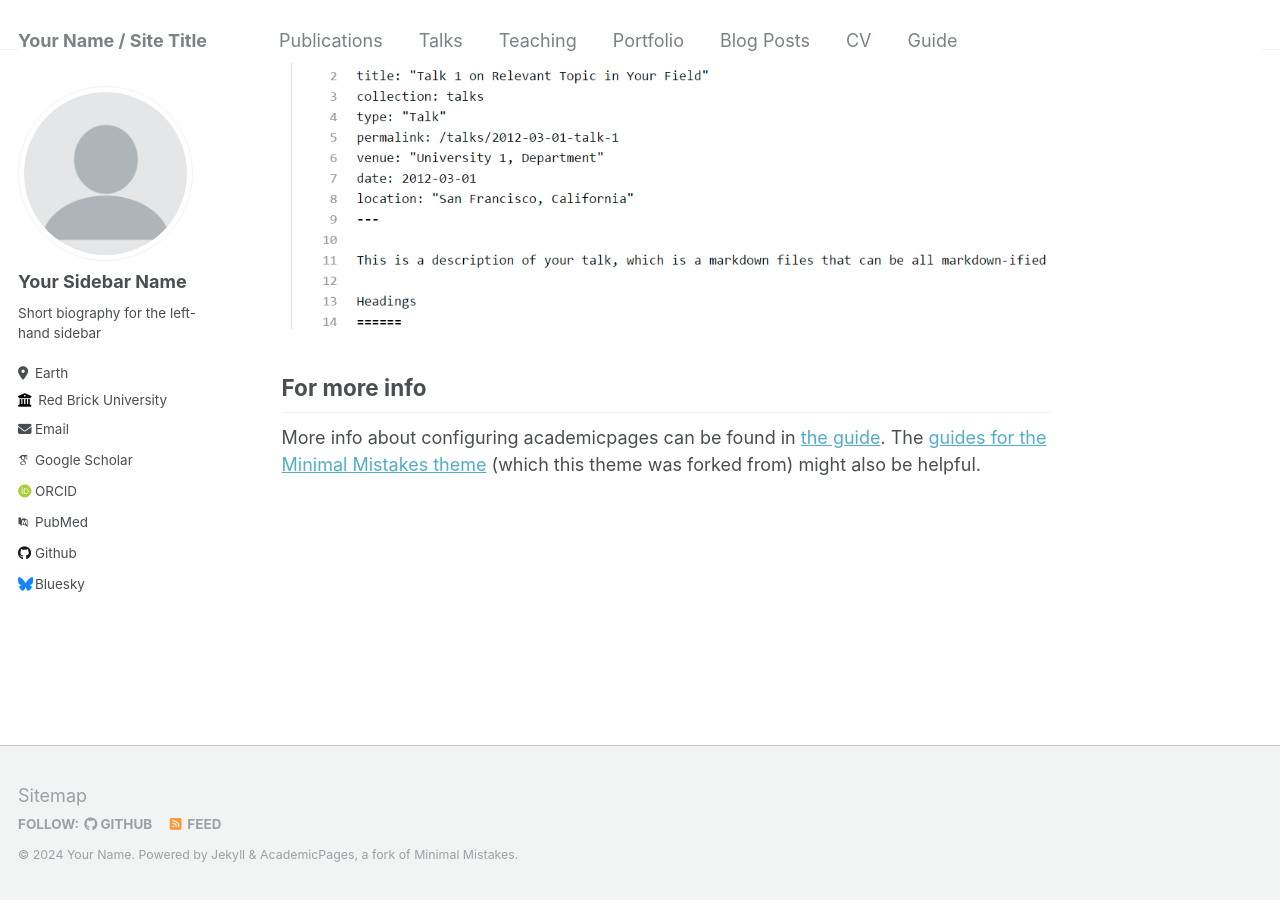
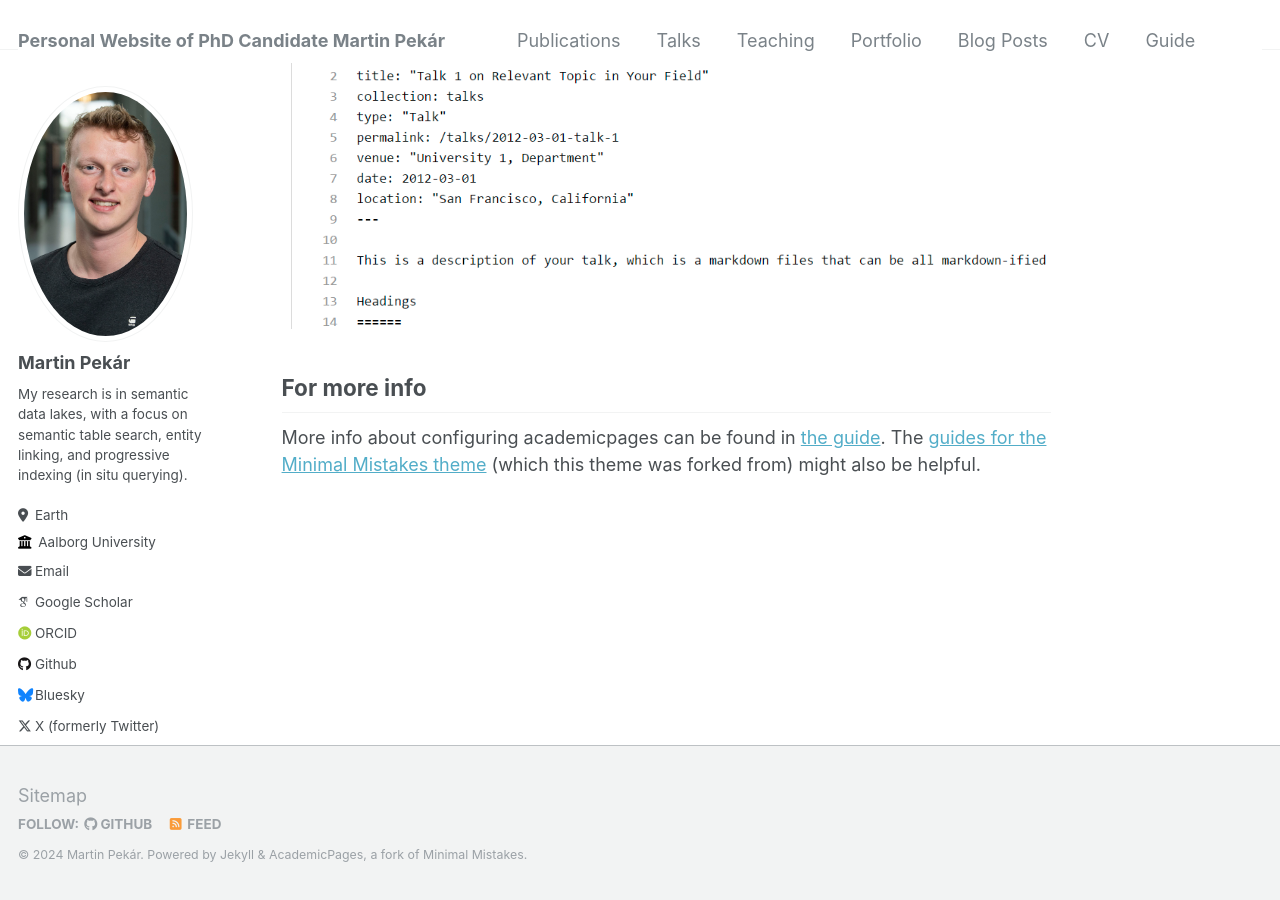
Before and after one commit to MrPekar98/mrpekar98.github.io, a Jekyll site: the page built from _pages/about.md, in a window 1280 px wide and 900 px high, scrolled down 2640 px. Built offline with Jekyll 4.4.1, drawn with Linux system fonts in a browser that asks for light colours; some web fonts are replaced.

Commit message:
Added my information

```diff
--- a/_config.yml
+++ b/_config.yml
@@ -8,10 +8,10 @@
 
 # Basic Site Settings
 locale                   : "en-US"
-title                    : "Your Name / Site Title"
+title                    : "Personal Website of PhD Candidate Martin Pekár"
 title_separator          : "-"
-name                     : &name "Your Name"
-description              : &description "personal description"
+name                     : &name "Martin Pekár"
+description              : &description "A PhD candidate in semantic data lakes."
 url                      : https://academicpages.github.io # the base hostname & protocol for your site e.g. "https://mmistakes.github.io"
 baseurl                  : "" # the subpath of your site, e.g. "/blog"
 repository               : "academicpages/academicpages.github.io"
@@ -21,28 +21,28 @@ repository               : "academicpages/academicpages.github.io"
 #               Additional customization can be done by editing /_includes/author-profile.html
 author:
   # Biographic information
-  avatar           : "profile.png"
-  name             : "Your Sidebar Name"
+  avatar           : "20211124LHO- 5146.JPG"
+  name             : "Martin Pekár"
   pronouns         : # example: "she/her"
-  bio              : "Short biography for the left-hand sidebar"
+  bio              : "My research is in semantic data lakes, with a focus on semantic table search, entity linking, and progressive indexing (in situ querying)."
   location         : "Earth"
-  employer         : "Red Brick University"
+  employer         : "Aalborg University"
   uri              : # URL
-  email            : "none@example.org"
+  email            : "mpch@cs.aad.dk"
 
   # Academic websites
   arxiv            : # URL - Update with the correct link to your profile
-  googlescholar    : "https://scholar.google.com/citations?user=PS_CX0AAAAAJ"
+  googlescholar    : "https://scholar.google.com/citations?user=OAchih8AAAAJ&hl=da"
   impactstory      : # URL
-  orcid            : "http://orcid.org/yourorcidurl"
-  pubmed           : "https://www.ncbi.nlm.nih.gov/pubmed/?term=john+snow"
+  orcid            : "http://orcid.org/0000-0003-3168-6810"
+  pubmed           : # "https://www.ncbi.nlm.nih.gov/pubmed/?term=john+snow"
   researchgate     : # URL
 
   # Repositories and software development
   bitbucket        : # Username - Update with your username on the site
   codepen          : # Username
   dribbble         : # Username
-  github           : "academicpages"
+  github           : "MrPekar98"
   kaggle           : # Username
   stackoverflow    : # User number or user number and name (i.e., use "1" or "1/jeff-atwood")
 
@@ -64,7 +64,7 @@ author:
   steam            : # Username
   telegram         : # URL
   tumblr           : # Username
-  twitter          : # Username for X / Twitter
+  twitter          : MartinkoPekar
   vine             : # Username
   weibo            : # Username
   wikipedia        : # Username
```
